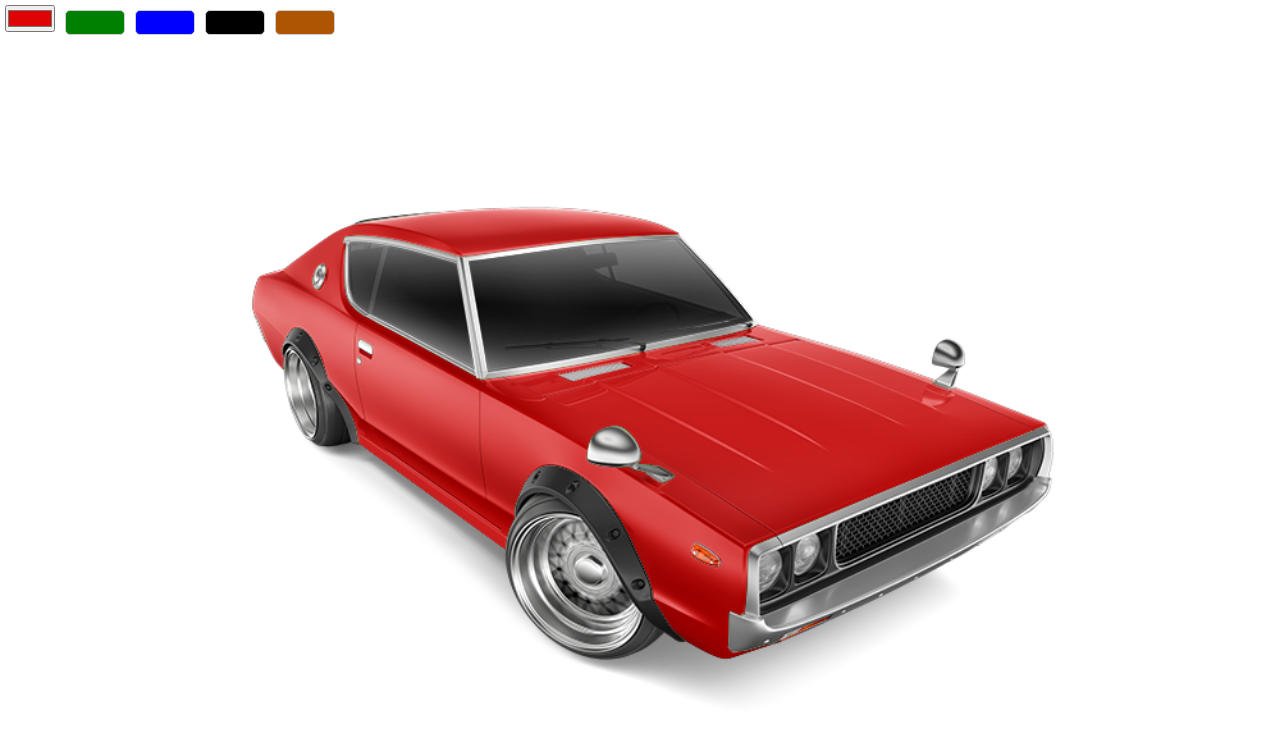
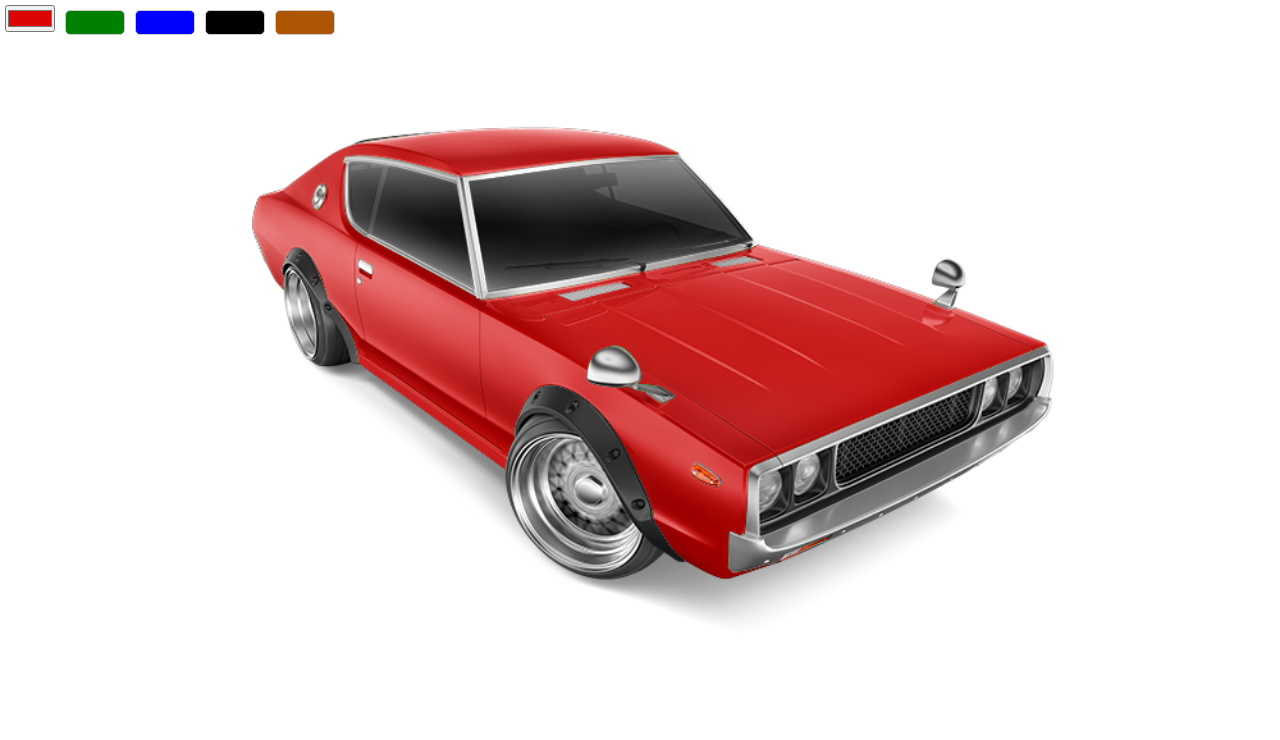
Before and after one commit to korobkadv/js-mini-scripts-one-page, a plain HTML site: page car_mockup/index.html in a window 1280 px wide. Drawn offline with Linux system fonts and the light colour scheme.

Commit message:
add flex-start for image

```diff
--- a/car_mockup/style.css
+++ b/car_mockup/style.css
@@ -17,8 +17,9 @@ img {
     width: 100%;
     height: 100vh;
     display: flex;
-    justify-content: center;
-    align-items: center;
+    align-items: flex-start;
+
+
 }
 
 .car {
```
